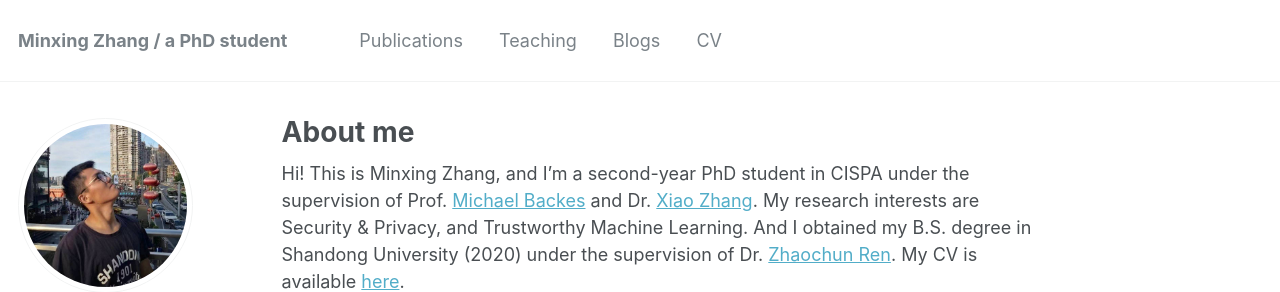
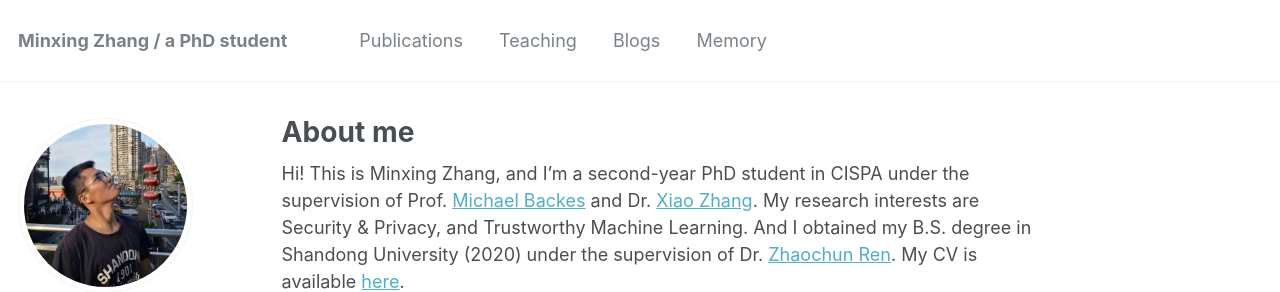
Before and after one commit to WJEN-orz/WJEN-orz.github.io, a Jekyll site: the page built from _pages/about.md, in a window 1280 px wide. Shown: the top 292 px of the page. Built offline with Jekyll 4.4.1, drawn with Linux system fonts in a browser that asks for light colours.

Commit message:
Update navigation.yml

```diff
--- a/_data/navigation.yml
+++ b/_data/navigation.yml
@@ -9,14 +9,14 @@ main:
   - title: "Teaching"
     url: /teaching/
 
-  #- title: "Portfolio"
-  #  url: /portfolio/
+  # - title: "Education"
+  #   url: /education/
 
   - title: "Blogs"
     url: /blogs/
 
-  - title: "CV"
-    url: /cv/
+  - title: "Memory"
+    url: /memory/
 
   #- title: "Guide"
   # url: /markdown/
```
